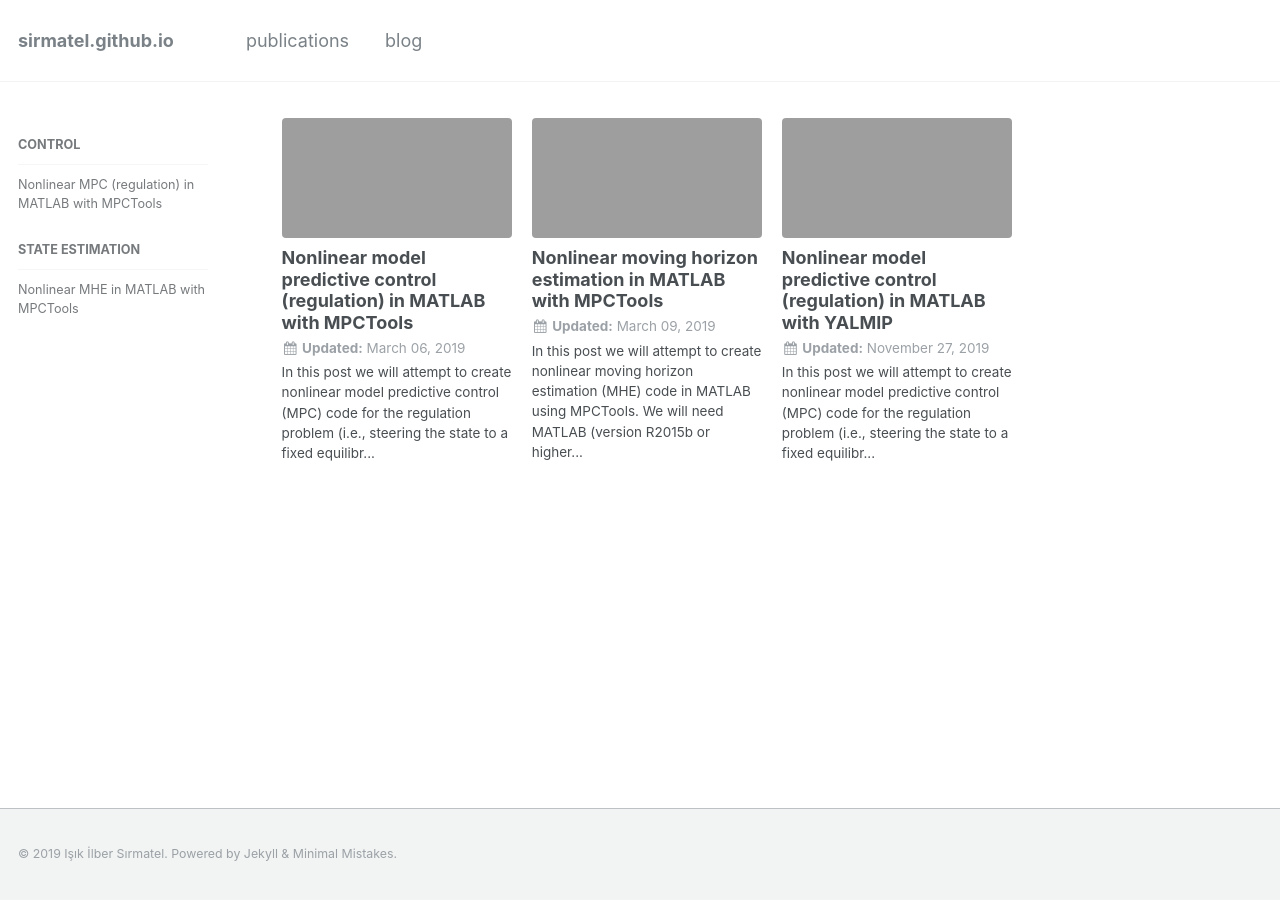
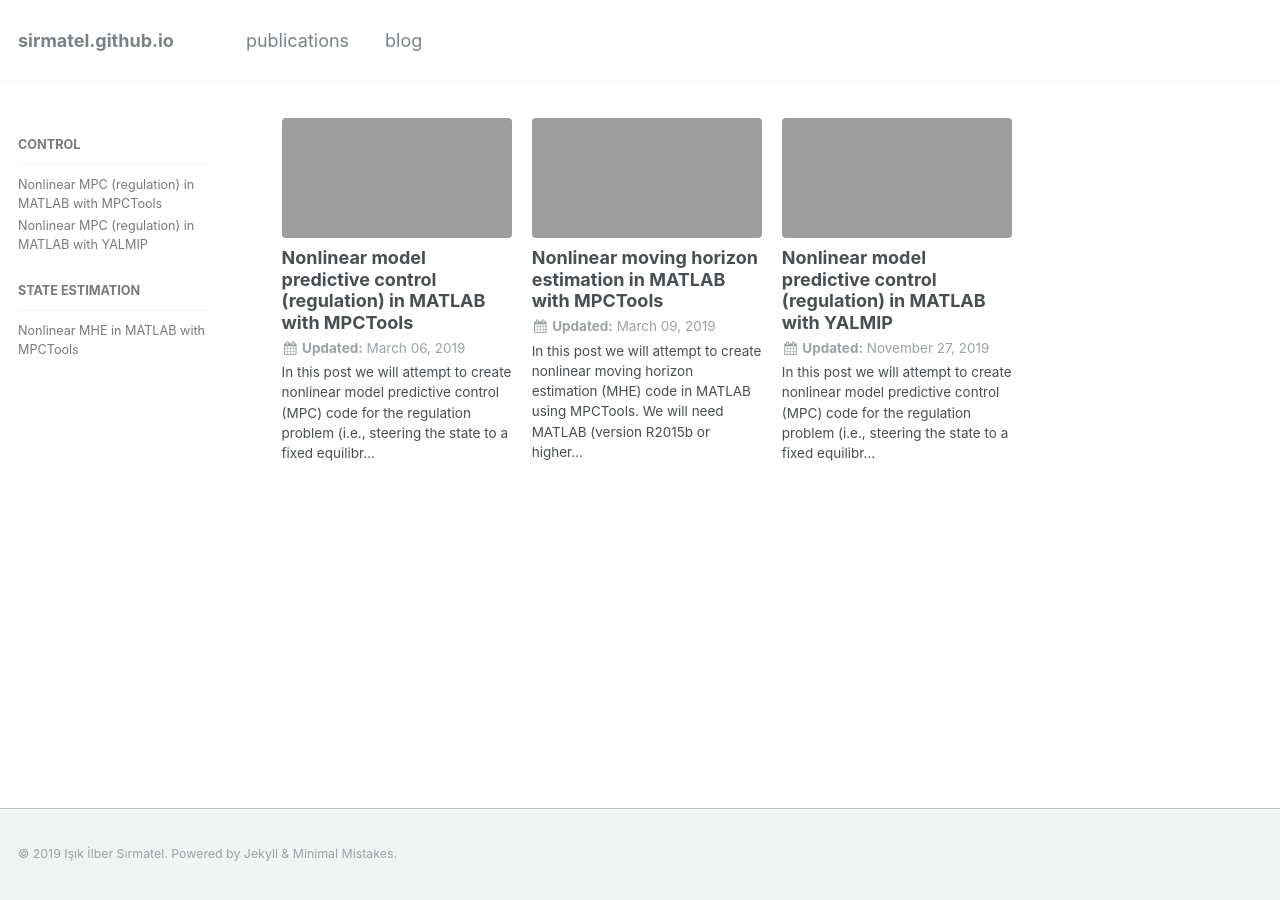
Before and after one commit to sirmatel/sirmatel.github.io, a Jekyll site: the page built from _pages/blog.html, in a window 1280 px wide. Built offline with Jekyll 4.4.1, drawn with Linux system fonts in a browser that asks for light colours.

Commit message:
Update navigation.yml

```diff
--- a/_data/navigation.yml
+++ b/_data/navigation.yml
@@ -14,6 +14,8 @@ blog:
     children:
       - title: "Nonlinear MPC (regulation) in MATLAB with MPCTools"
         url: /blog/regulation_NMPC_MPCTools
+      - title: "Nonlinear MPC (regulation) in MATLAB with YALMIP"
+        url: /blog/regulation_NMPC_YALMIP
   - title: state estimation
     children:
       - title: "Nonlinear MHE in MATLAB with MPCTools"
```
